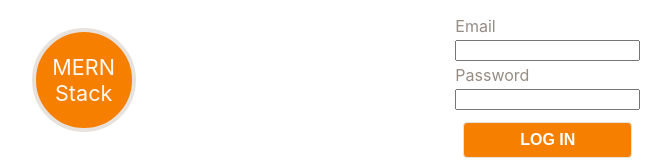
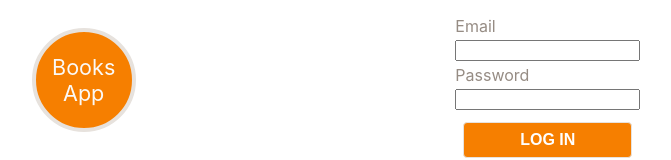
Before and after one commit to Jonahmallard/my-books-app, a React (Create React App) app: page / in a window 1280 px wide. Shown: the top 160 px of the page, without its empty margins (304-975 px from the left). Built offline with nearby package versions, Linux system fonts and the light colour scheme.

Commit message:
Update Logo

```diff
--- a/src/components/Logo/Logo.jsx
+++ b/src/components/Logo/Logo.jsx
@@ -3,8 +3,8 @@ import './Logo.css';
 export default function Logo() {
   return (
     <div className="Logo">
-      <div>MERN</div>
-      <div>Stack</div>
+      <div>Books</div>
+      <div>App</div>
     </div>
   );
 }
```
Also changed, not shown: 1 other file (tests, documents, lock files or other folders).
